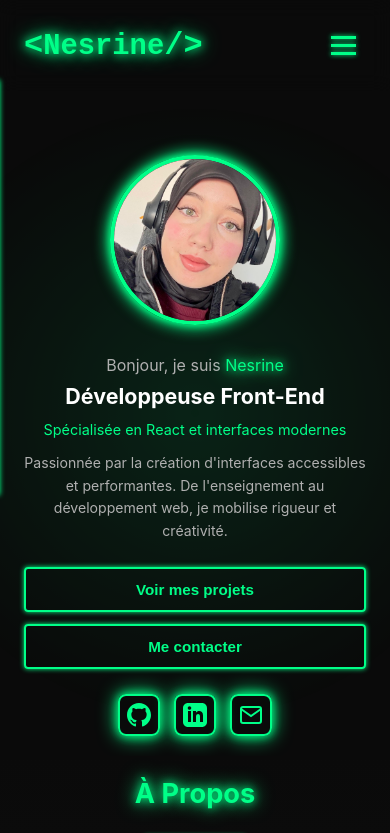
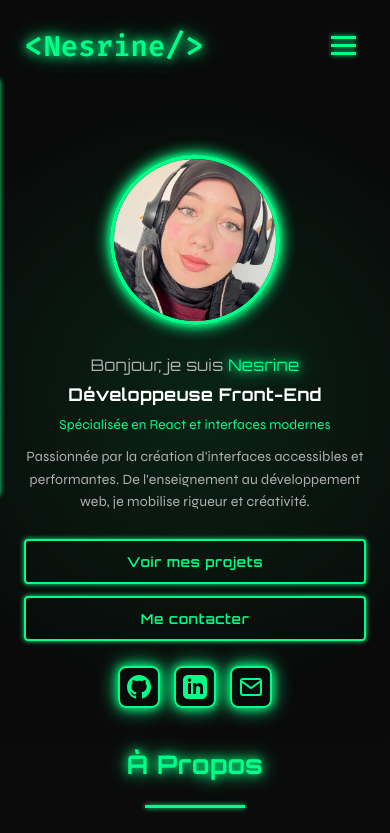
Before and after one commit to Nesrine-blip/P12--portfolio, a React (Vite) app: page / in a window 390 px wide. Shown: the top 833 px of the page. Built offline with nearby package versions, Linux system fonts and the light colour scheme.

Commit message:
add: police style

```diff
--- a/index.html
+++ b/index.html
@@ -1,10 +1,16 @@
 <!doctype html>
-<html lang="en">
+<html lang="fr">
   <head>
     <meta charset="UTF-8" />
     <link rel="icon" type="image/svg+xml" href="/vite.svg" />
     <meta name="viewport" content="width=device-width, initial-scale=1.0" />
-    <title>portfolio-nesrine</title>
+    <title>Nesrine — Développeuse Front-End</title>
+    <link rel="preconnect" href="https://fonts.googleapis.com" />
+    <link rel="preconnect" href="https://fonts.gstatic.com" crossorigin />
+    <link
+      href="https://fonts.googleapis.com/css2?family=Orbitron:wght@400;600;700;900&family=Syne:wght@400;500;600;700&family=Fira+Code:wght@400;500;600&display=swap"
+      rel="stylesheet"
+    />
   </head>
   <body>
     <div id="root"></div>
--- a/src/components/Hero/Hero.css
+++ b/src/components/Hero/Hero.css
@@ -58,11 +58,12 @@
 }
 
 .hero-title {
-  font-size: 3.5rem;
+  font-size: 2.8rem;
   margin-bottom: 20px;
   font-weight: 700;
   color: var(--text-white);
   overflow: visible;
+  white-space: nowrap;
 }
 
 .hero-specialty {
@@ -87,13 +88,13 @@
   border-right: 3px solid var(--neon-green);
   max-width: 0;
   animation:
-    typing-reveal 3s steps(22, end) 0.5s forwards,
+    typing-reveal 3.5s steps(22, end) 0.5s forwards,
     blink-caret 0.75s step-end infinite;
 }
 
 @keyframes typing-reveal {
   from { max-width: 0; }
-  to   { max-width: 110%; }
+  to   { max-width: 100vw; }
 }
 
 @keyframes blink-caret {
@@ -160,9 +161,6 @@
   display: none;
 }
 
-/* ============================================================
-   TABLETTE (max 968px)
-   ============================================================ */
 @media (max-width: 968px) {
   .hero {
     padding: 90px 0 50px;
@@ -178,7 +176,7 @@
   .hero-right { order: 1; }
 
   .hero-text          { max-width: 100%; }
-  .hero-title         { font-size: 2.8rem; }
+  .hero-title         { font-size: 2rem; }
   .hero-greeting      { font-size: 1.2rem; }
   .hero-specialty     { font-size: 1.1rem; }
   .hero-description   { font-size: 1rem; max-width: 100%; }
@@ -198,15 +196,8 @@
   .hero-social { justify-content: center; }
 }
 
-/* ============================================================
-   MOBILE (max 600px)
-   ============================================================ */
 @media (max-width: 600px) {
   .hero {
-    /* CORRECTION CLÉ :
-       min-height:100vh forçait le Hero à occuper tout l'écran
-       → "À propos" commençait forcément après le fold.
-       Sur mobile on laisse la hauteur naturelle du contenu. */
     min-height: unset;
     padding: 85px 0 30px;
     align-items: flex-start;
@@ -225,7 +216,7 @@
   }
 
   .hero-title {
-    font-size: clamp(1.2rem, 5.5vw, 1.45rem);
+    font-size: clamp(1rem, 4.5vw, 1.3rem);
     white-space: nowrap;
     overflow: visible;
     margin-bottom: 10px;
@@ -242,7 +233,7 @@
   }
 
   .hero-specialty {
-    font-size: 0.9rem;
+    font-size: 0.85rem;
     margin-bottom: 12px;
     line-height: 1.4;
   }
@@ -262,7 +253,7 @@
     width: 100%;
     max-width: 100%;
     padding: 12px 20px;
-    font-size: 0.95rem;
+    font-size: 0.85rem;
   }
 
   .hero-social {
@@ -276,10 +267,11 @@
   }
 }
 
-/* ============================================================
-   TRÈS PETIT MOBILE (max 380px)
-   ============================================================ */
 @media (max-width: 380px) {
   .hero-avatar-large { width: 150px; height: 150px; }
   .hero-greeting     { font-size: 0.95rem; }
+
+  .hero-title {
+    font-size: clamp(0.9rem, 4vw, 1.1rem);
+  }
 }
--- a/src/styles/global.css
+++ b/src/styles/global.css
@@ -6,20 +6,29 @@
 }
 
 :root {
-  --bg-dark: #0a0a0a;
-  --bg-card: #1a1a1a;
-  --neon-green: #00ff88;
-  --neon-green-dark: #00cc6a;
-  --text-white: #ffffff;
-  --text-gray: #b0b0b0;
+  /* =============================================
+     POLICES
+     --font-display  : Orbitron  → titres, nav logo
+     --font-primary  : Syne      → corps, paragraphes
+     --font-code     : Fira Code → accents <code/>
+     ============================================= */
+  --font-display: 'Orbitron', sans-serif;
+  --font-primary: 'Syne', sans-serif;
+  --font-code:    'Fira Code', monospace;
 
+  /* Couleurs */
+  --bg-dark:        #0a0a0a;
+  --bg-card:        #1a1a1a;
+  --neon-green:     #00ff88;
+  --neon-green-dark:#00cc6a;
+  --text-white:     #ffffff;
+  --text-gray:      #b0b0b0;
+
+  /* Glow */
   --glow-sm: 0 0 5px var(--neon-green);
   --glow-md: 0 0 10px var(--neon-green), 0 0 20px var(--neon-green);
   --glow-lg: 0 0 10px var(--neon-green), 0 0 20px var(--neon-green),
              0 0 30px var(--neon-green), 0 0 40px var(--neon-green);
-
-  --font-primary: 'Inter', -apple-system, sans-serif;
-  --font-code: 'Fira Code', monospace;
 }
 
 html {
@@ -28,12 +37,15 @@ html {
 }
 
 body {
+  /* Syne pour tout le corps */
   font-family: var(--font-primary);
   background-color: var(--bg-dark);
   color: var(--text-white);
   line-height: 1.6;
   overflow-x: hidden;
   max-width: 100vw;
+  /* Légèrement aéré — Syne le mérite */
+  letter-spacing: 0.01em;
 }
 
 ::selection {
@@ -41,6 +53,67 @@ body {
   color: var(--bg-dark);
 }
 
+/* =============================================
+   TYPOGRAPHIE GLOBALE
+   ============================================= */
+
+/* Tous les titres → Orbitron */
+h1, h2, h3, h4, h5, h6 {
+  font-family: var(--font-display);
+  letter-spacing: 0.02em;
+}
+
+/* Section title → Orbitron avec glow */
+.section-title {
+  font-family: var(--font-display);
+  font-size: 3rem;
+  font-weight: 700;
+  text-align: center;
+  margin-bottom: 60px;
+  color: var(--neon-green);
+  text-shadow: var(--glow-md);
+  position: relative;
+  letter-spacing: 0.05em;
+}
+
+.section-title::after {
+  content: '';
+  display: block;
+  width: 100px;
+  height: 3px;
+  background: var(--neon-green);
+  margin: 20px auto 0;
+  box-shadow: var(--glow-sm);
+}
+
+/* Logo nav <Nesrine/> → Fira Code (inchangé) */
+.logo {
+  font-family: var(--font-code) !important;
+}
+
+/* Boutons → Orbitron pour le côté tech */
+button,
+.neon-button,
+.btn-modern {
+  font-family: var(--font-display);
+  letter-spacing: 0.05em;
+}
+
+/* Nav links → Syne, léger */
+.nav-link {
+  font-family: var(--font-primary);
+  font-weight: 600;
+  letter-spacing: 0.04em;
+}
+
+/* Accents code partout */
+code, pre, .font-code {
+  font-family: var(--font-code);
+}
+
+/* =============================================
+   CONTAINER
+   ============================================= */
 .container {
   max-width: 1200px;
   margin: 0 auto;
@@ -48,7 +121,9 @@ body {
   width: 100%;
 }
 
-/* Section */
+/* =============================================
+   SECTIONS
+   ============================================= */
 .section {
   padding: 80px 0;
   position: relative;
@@ -67,32 +142,13 @@ body {
   padding: 60px 0 100px 0;
 }
 
-.section-title {
-  font-size: 3rem;
-  text-align: center;
-  margin-bottom: 60px;
-  color: var(--neon-green);
-  text-shadow: var(--glow-md);
-  position: relative;
-}
-
-.section-title::after {
-  content: '';
-  display: block;
-  width: 100px;
-  height: 3px;
-  background: var(--neon-green);
-  margin: 20px auto 0;
-  box-shadow: var(--glow-sm);
-}
-
 main {
   padding-top: 70px;
 }
 
-/* ============================================================
-   TABLETTE (max 768px)
-   ============================================================ */
+/* =============================================
+   RESPONSIVE TABLETTE (max 768px)
+   ============================================= */
 @media (max-width: 768px) {
   .section {
     padding: 50px 0;
@@ -103,13 +159,8 @@ main {
     padding-top: 30px;
   }
 
-  .section.projects {
-    padding: 60px 0 40px 0;
-  }
-
-  .section.contact {
-    padding: 40px 0 60px 0;
-  }
+  .section.projects { padding: 60px 0 40px 0; }
+  .section.contact  { padding: 40px 0 60px 0; }
 
   .section-title {
     font-size: 2rem;
@@ -117,9 +168,9 @@ main {
   }
 }
 
-/* ============================================================
-   MOBILE (max 600px)
-   ============================================================ */
+/* =============================================
+   RESPONSIVE MOBILE (max 600px)
+   ============================================= */
 @media (max-width: 600px) {
   .container {
     padding: 0 24px;
@@ -129,32 +180,32 @@ main {
     padding: 30px 0;
   }
 
-  /* Hero : réduit le padding-bottom pour coller à About */
   .hero {
     padding-bottom: 20px !important;
   }
 
-  /* About : quasiment pas de padding-top, juste un souffle */
   .section#about,
   .about {
     padding-top: 16px;
   }
 
   .section-title {
-    font-size: 1.7rem;
+    font-size: 1.6rem;
     margin-bottom: 30px;
+    /* Orbitron est plus large, on réduit le letter-spacing sur mobile */
+    letter-spacing: 0.02em;
   }
 }
 
-/* ============================================================
+/* =============================================
    TRÈS PETIT MOBILE (max 380px)
-   ============================================================ */
+   ============================================= */
 @media (max-width: 380px) {
   .container {
     padding: 0 18px;
   }
 
   .section-title {
-    font-size: 1.5rem;
+    font-size: 1.4rem;
   }
 }
```
